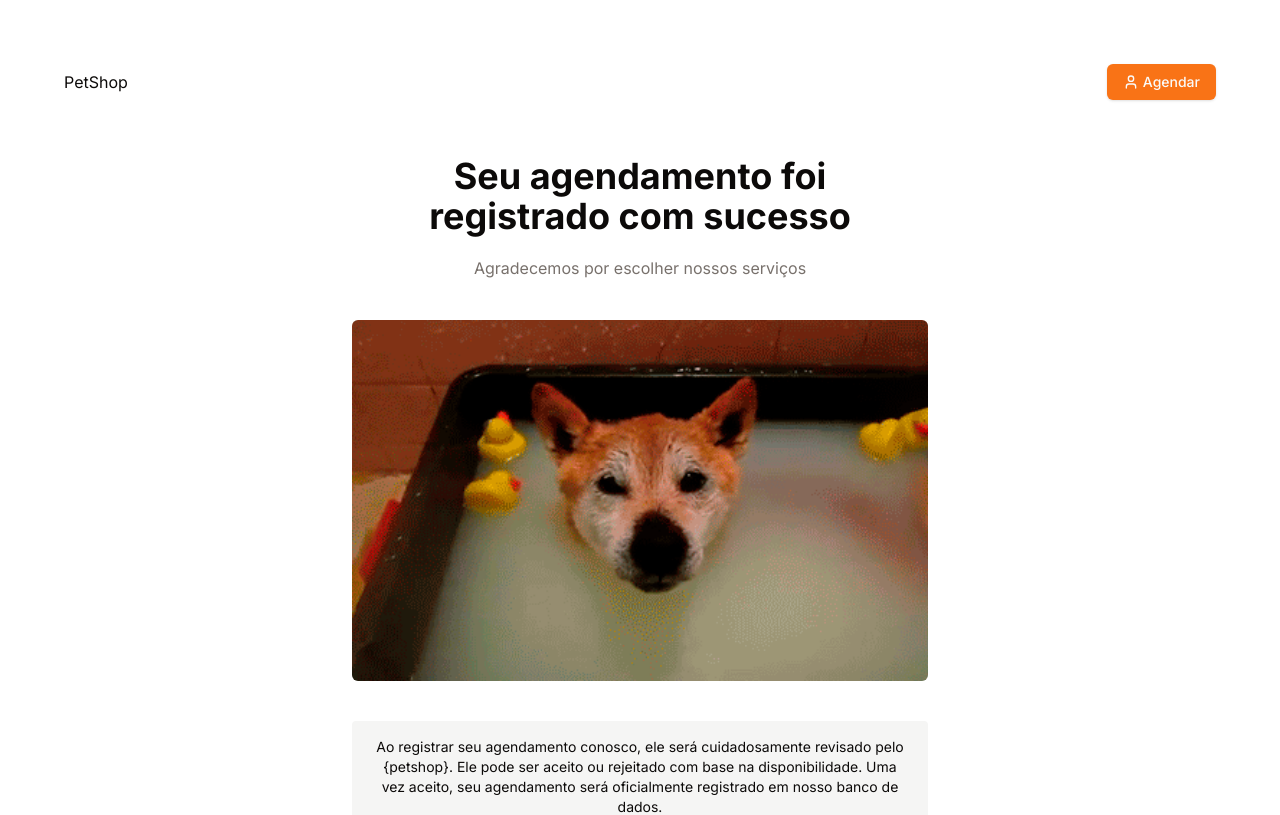
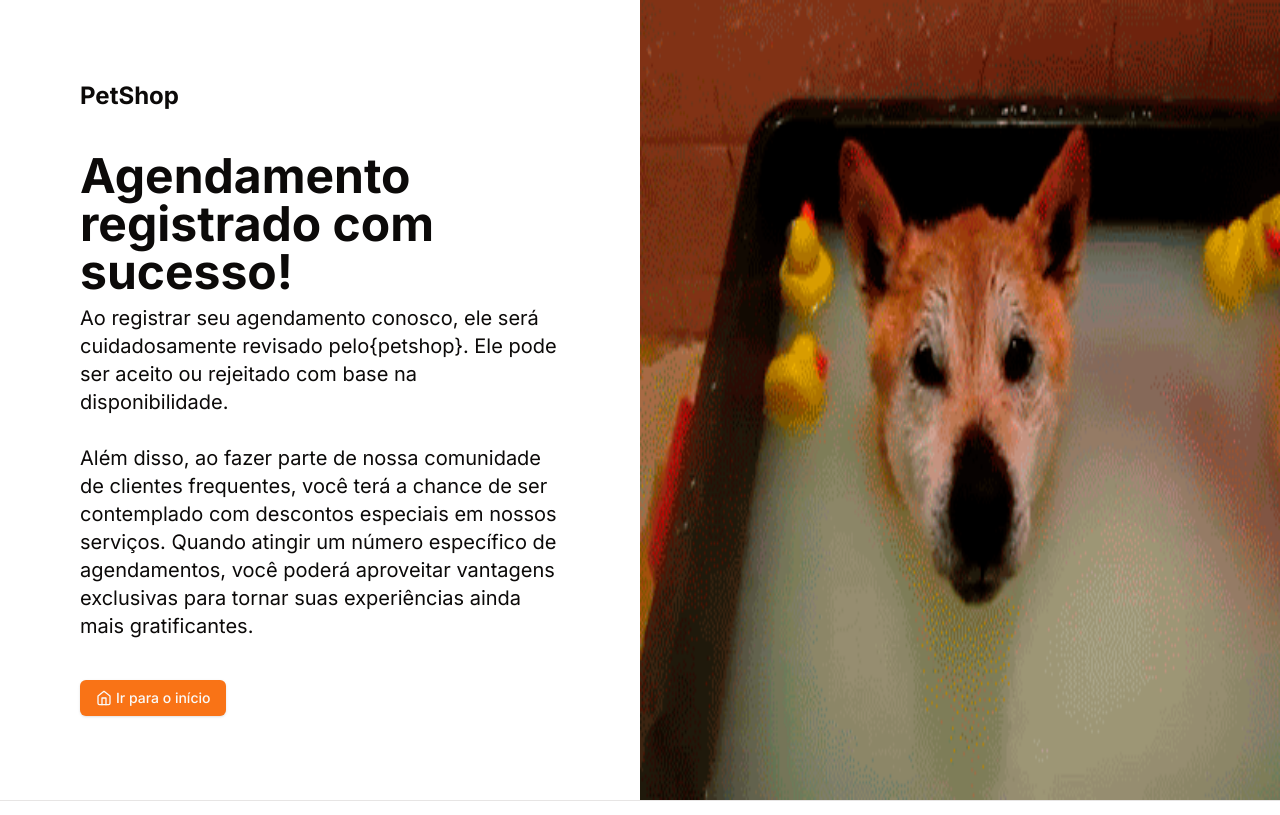
Before and after one commit to pelucs/petshop, a Next.js app in the folder web/: page /sucesso in a window 1280 px wide. Shown: the top 815 px of the page. Built offline with nearby package versions, Linux system fonts and the light colour scheme.

Commit message:
Ajustes na página de histórico

```diff
--- a/web/src/app/admin/historico/page.tsx
+++ b/web/src/app/admin/historico/page.tsx
@@ -31,24 +31,32 @@ export default () => {
 
   const [loading, setLoading] = useState<boolean>(true);
   const [schedulesPerDay, setSchedulesPerDay] = useState<SchedulesPerTimeTypes[]>([]);
+  const [search, setSearch] = useState<string>("");
 
   //Pegando os próximos agendamentos
-  useEffect(() => {
-    const fetchData = async () => {
+  const fetchData = async () => {
+    try {
       const response = await api.get("/schedules");
       getNextSchedules(response.data);
-    };
+    } catch (error) {
+      console.log(error)
+    }
+  };
 
-    fetchData();
-  }, [date]);
+  useEffect(() => { fetchData(); }, [date]);
 
   const getNextSchedules = (data: SchedulesPerTimeTypes[]) => {
     const schedulesPerDayMap: SchedulesPerTimeTypes[] = [];
 
     data.forEach(day => {
-      if(isWithinInterval(new Date(day.key).getTime(), { //O agendamento está no intervalo das datas estabelecidas?
-        start: new Date(Number(date?.from)).getTime(),
-        end: new Date(Number(date?.to)).getTime()
+
+      //Desestruturando meu estado de Date
+      const { from, to } = date || {};
+      const { key, schedules } = day;
+
+      if(isWithinInterval(new Date(key).getTime(), { //O agendamento está no intervalo das datas estabelecidas?
+        start: new Date(Number(from)).getTime(),
+        end: new Date(Number(to)).getTime()
       })){
         schedulesPerDayMap.push(day);
       }
@@ -57,6 +65,13 @@ export default () => {
     setSchedulesPerDay(schedulesPerDayMap);
     setLoading(false);
   }
+
+  //MELHORAR
+  const filteringSchedules = search.length > 0
+  ? schedulesPerDay.filter(day => day.key.includes(search) || day.schedules.filter(schedule => schedule.petName.includes(search) || schedule.userId.includes(search)))
+  : schedulesPerDay;
+
+  console.log(filteringSchedules)
 
   return(
     <div>
@@ -83,8 +98,9 @@ export default () => {
         <div className="flex-1">
           <div className="flex items-center justify-between">
             <Input
+              className="w-full max-w-md"
               placeholder="Buscar agendamento..."
-              className="w-full max-w-md"
+              onChange={e => setSearch(e.target.value)}
             />
 
             <Popover>
@@ -102,10 +118,10 @@ export default () => {
             </Popover>
           </div>
 
-          <div className="mt-5 px-4 border rounded-md divide-y-[1px]">
+          <div className="min-h-screen mt-5 px-4 border rounded-md divide-y-[1px]">
             {!loading ? (
               schedulesPerDay.length > 0 ? (
-                schedulesPerDay.map(day => (
+                filteringSchedules.map(day => (
                   <div key={day.key} className="py-4">
                     <h1 className="font-semibold flex items-center gap-2">
                       <CalendarDays className="w-4 h-4"/>
--- a/web/src/app/admin/page.tsx
+++ b/web/src/app/admin/page.tsx
@@ -119,7 +119,7 @@ export default () => {
         <ServicePanel/>
 
         {/* AGENDAMENTOS DE HOJE */}
-        <div className="h-fit border rounded-md">
+        <div className="h-h-full overflow-y-auto border rounded-md">
           <div className="py-4 px-5 flex items-center justify-between border-b">
             <div>
               <h1 className="font-semibold">
@@ -127,7 +127,7 @@ export default () => {
               </h1>
 
               <span className="text-muted-foreground text-sm">
-                quinta-feira, 22 de out
+                <FormatDate date={new Date().getTime()} dateF="EEEE', 'd' de 'MMMM'"/>
               </span>
             </div>
 
@@ -140,7 +140,7 @@ export default () => {
             </Button>
           </div>
 
-          <div className="py-4 px-5 space-y-4">
+          <div className="py-4 px-5 space-y-4 divide-y-[1px]">
             {schedules.length > 0 ? (
               schedules.map(schedule => (
                 <div className="flex items-center gap-2">
--- a/web/src/app/sucesso/page.tsx
+++ b/web/src/app/sucesso/page.tsx
@@ -1,5 +1,5 @@
 import { Button } from "@/components/ui/button";
-import { User } from "lucide-react";
+import { Home, User } from "lucide-react";
 
 import Link from "next/link";
 import Image from "next/image";
@@ -8,40 +8,38 @@ import cachorro from '../../assets/cachorro-no-banho.gif';
 
 export default () => {
   return(
-    <div className="py-10 px-5 md:p-16">
-      <div className="flex items-center justify-between">
-        <h1>PetShop</h1>
+    <div className="min-h-screen grid grid-cols-2">
+      <div className="p-20 space-y-10">
+        <h1 className="text-2xl font-bold">PetShop</h1>
+
+        <div>
+          <strong className="text-5xl">
+            Agendamento registrado com sucesso!
+          </strong>
+
+          <p className="mt-2 text-xl">
+            Ao registrar seu agendamento conosco, ele será cuidadosamente revisado pelo
+            {`{petshop}`}. Ele pode ser aceito ou rejeitado com base na disponibilidade.
+            <br/>
+            <br/>
+            Além disso, ao fazer parte de nossa comunidade de clientes frequentes, você
+            terá a chance de ser contemplado com descontos especiais em nossos serviços.
+            Quando atingir um número específico de agendamentos, você poderá aproveitar
+            vantagens exclusivas para tornar suas experiências ainda mais gratificantes.
+          </p>
+        </div>
 
         <Button asChild>
-          <Link href="/agendar" className="gap-1">
-            <User className="w-4 h-4"/>
+          <Link href="/">
+            <Home className="w-4 h-4 mr-1"/>
 
-            Agendar
+            Ir para o início
           </Link>
         </Button>
       </div>
 
-      <div className="mt-14 flex flex-col items-center gap-10">
-        <div className="flex items-center flex-col">
-          <strong className="text-3xl md:text-4xl text-center">
-            Seu agendamento foi <br/> registrado com sucesso
-          </strong>
-
-          <p className="mt-5 text-muted-foreground">
-            Agradecemos por escolher nossos serviços
-          </p>
-        </div>
-
-        <Image src={cachorro} alt="cachorro-no-banho" className="w-full max-w-xl rounded-md"/>
-
-        <div className="w-full max-w-xl py-4 px-5 rounded bg-secondary">
-          <p className="text-center text-sm">
-            Ao registrar seu agendamento conosco, ele será cuidadosamente revisado pelo {`{petshop}`}. Ele pode ser aceito ou rejeitado com base na disponibilidade. Uma vez aceito, seu agendamento será oficialmente registrado em nosso banco de dados.
-            <br/>
-            <br/>
-            Além disso, ao fazer parte de nossa comunidade de clientes frequentes, você terá a chance de ser contemplado com descontos especiais em nossos serviços. Quando atingir um número específico de agendamentos, você poderá aproveitar vantagens exclusivas para tornar suas experiências ainda mais gratificantes.
-          </p>
-        </div>
+      <div className="w-fit overflow-hidden">
+        <Image src={cachorro} alt="Doguinho tomando banho" className="h-full w-full"/>
       </div>
     </div>
   );
```
Also changed, not shown: 2 other files (tests, documents, lock files or other folders).
